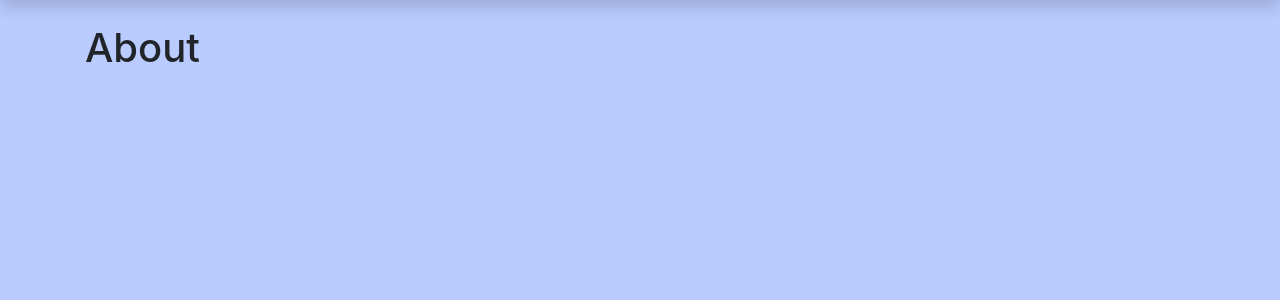
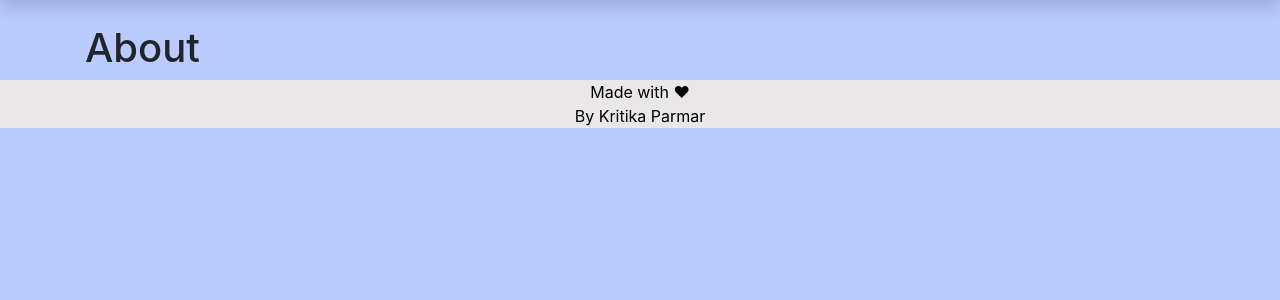
Before and after one commit to kritikaparmar-programmer/HealthCheck, a Flask app: page /about in a window 1280 px wide. Shown: the part 56-356 px from the top of the page. Run offline with Flask 2, Linux system fonts and the light colour scheme; some libraries are stand-ins or nearby versions.

Commit message:
Added Footer

```diff
--- a/templates/layout.html
+++ b/templates/layout.html
@@ -50,6 +50,26 @@
     {% block body %} {% endblock %}
     </div>
 
+    <style>
+      .footer {
+        position: relative;
+        left: 0;
+        bottom: 0;
+        width: 100%;
+        background-color: rgb(233, 231, 231);
+        color: Black;
+        text-align: center;
+      }
+      </style>
+
+      <div class="footer">
+        <p>Made with ❤<br>
+         By Kritika Parmar<br>
+        </p>
+      </div>
+
+
+
 
   <!-- Bootstrap core JavaScript -->
   <script src="vendor/jquery/jquery.min.js"></script>
```
